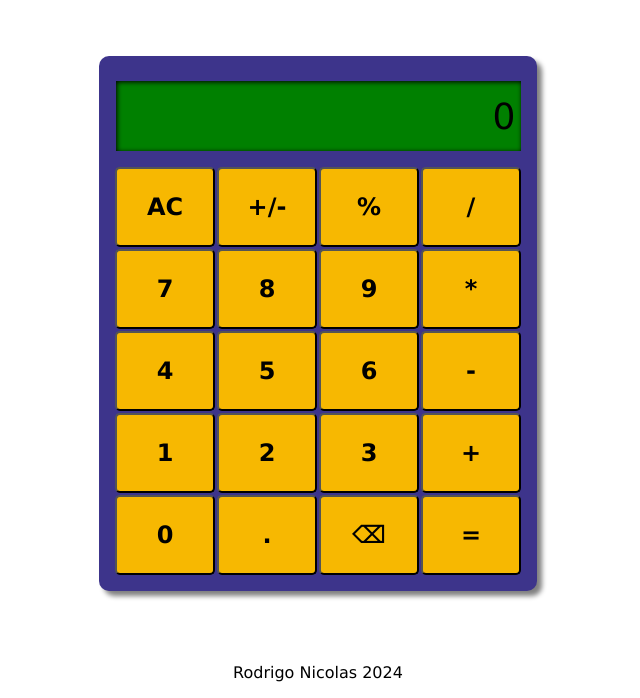
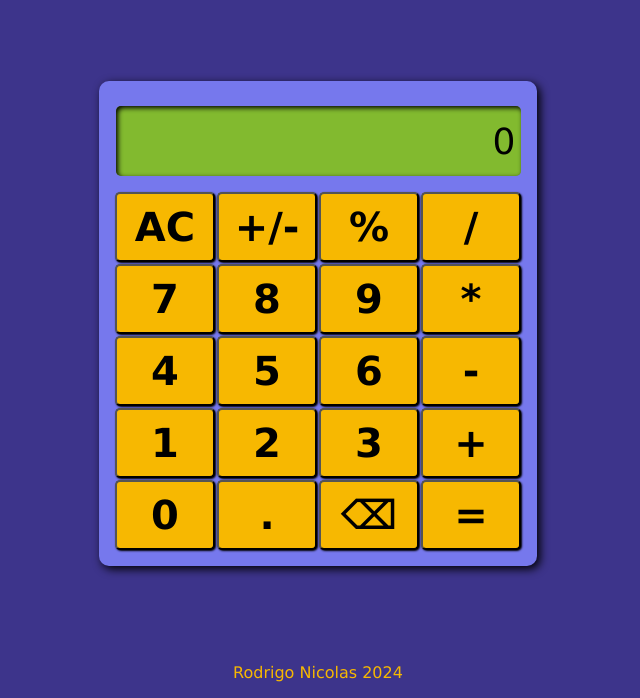
Before and after one commit to salocin-95/calculator, a plain HTML site: page index.html in a window 1280 px wide. Shown: the part 102-800 px from the top of the page, without its empty margins (322-962 px from the left). Drawn offline with Linux system fonts and the light colour scheme.

Commit message:
Modify styles.css

```diff
--- a/styles.css
+++ b/styles.css
@@ -13,8 +13,20 @@
     font-family: Verdana, Geneva, Tahoma, sans-serif
 }
 
+body {
+    background-color: #3d348b;
+}
+
 .title {
     padding-top: 3rem;
+    color: #f18701;
+
+}
+
+.title:hover {
+    padding-top: 3rem;
+    color: #f18701;
+    animation: scale 1s;
 }
 
 .page-wrapper {
@@ -31,18 +43,19 @@
     margin: 15px auto;
     width: 400px;
     height: 70px;
-    background-color: green;
+    background-color: rgb(130, 186, 47);
     display: flex;
     align-items: center;
     justify-content: end;
-    box-shadow: 1px 1px 5px inset black;
+    box-shadow: 2px 2px 5px inset black;
+    border-radius: 5px;
 }
 
 .calculator-container {
     padding: 10px;
-    background-color: #3d348b;
+    background-color: var(--secondary);
     border-radius: 10px;
-    box-shadow: 5px 5px 5px grey;
+    box-shadow: 3px 3px 10px black;
 }
 
 .button-container {
@@ -52,20 +65,28 @@
 }
 
 button {
-    font-size: 24px;
+    font-size: 40px;
     font-weight: bold;
-    height: 80px;
+    height: 70px;
     width: 100px;
     margin: 1px;
     border-radius: 5px;
-    background-color: #f7b801;
+    background-color: var(--accents);
+    box-shadow: 1px 1px 2px black;
 }
 
 button:active {
-    background-color: #f35b04;
+    background-color: var(--buttons-active);
 }
 
 .footer {
     text-align: center;
     padding-bottom: 1rem;
+    color: #f7b801;
 }
+
+@keyframes scale {
+    100% {
+        transform: scale(1.5);
+    }
+}
```
